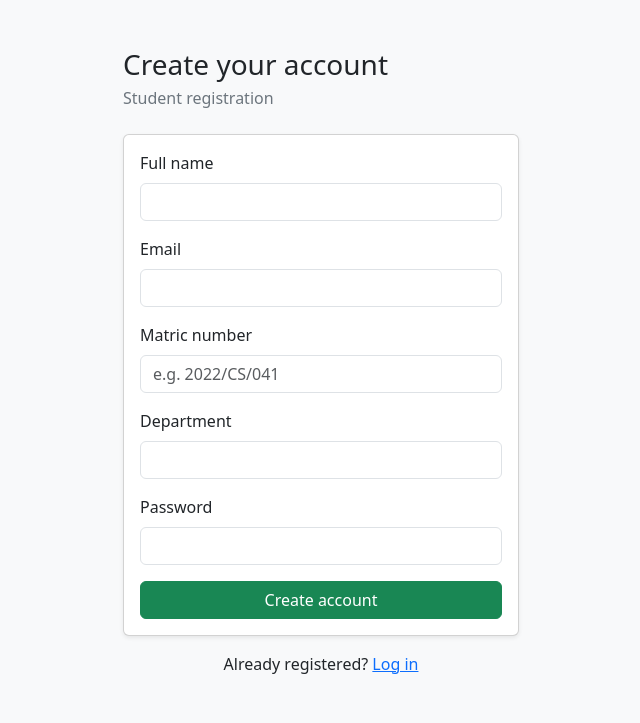
After one commit to ChibuikeChad/edupulse, a Flask app: page /signup in a window 1280 px wide. The commit adds this page. Shown: the top 723 px of the page, without its empty margins (319-959 px from the left). Run offline with Flask 3, Linux system fonts and the light colour scheme.

Commit message:
Add student signup

```diff
--- a/app.py
+++ b/app.py
@@ -1,5 +1,6 @@
 from flask import Flask, render_template, request, redirect, url_for, session, flash
-from werkzeug.security import check_password_hash
+import sqlite3
+from werkzeug.security import check_password_hash, generate_password_hash
 from db import get_db
 
 app = Flask(__name__)
@@ -33,6 +34,36 @@ def login():
         flash("Invalid email or password.")
     return render_template("login.html")
 
+@app.route("/signup", methods=["GET", "POST"])
+def signup():
+    if request.method == "POST":
+        name = request.form["name"].strip()
+        email = request.form["email"].strip().lower()
+        password = request.form["password"]
+        matric_no = request.form["matric_no"].strip()
+        department = request.form["department"].strip()
+
+        if len(password) < 6:
+            flash("Password must be at least 6 characters.")
+            return render_template("signup.html")
+
+        conn = get_db()
+        try:
+            conn.execute(
+                "INSERT INTO users (name, email, password_hash, role, matric_no, department) "
+                "VALUES (?,?,?,?,?,?)",
+                (name, email, generate_password_hash(password), "student", matric_no, department),
+            )
+            conn.commit()
+        except sqlite3.IntegrityError:
+            flash("That email is already registered.")
+            return render_template("signup.html")
+        finally:
+            conn.close()
+
+        flash("Account created. Please log in.")
+        return redirect(url_for("login"))
+    return render_template("signup.html")
 
 @app.route("/logout")
 def logout():
--- a/templates/login.html
+++ b/templates/login.html
@@ -28,6 +28,9 @@
       </div>
       <button class="btn btn-success w-100">Log in</button>
     </form>
+
+        <p class="text-center mt-3 mb-0">New student? <a href="/signup">Create an account</a></p>
+
   </div>
 </body>
 </html>
--- /dev/null
+++ b/templates/signup.html
@@ -0,0 +1,36 @@
+<!DOCTYPE html>
+<html lang="en">
+<head>
+  <meta charset="UTF-8">
+  <meta name="viewport" content="width=device-width, initial-scale=1">
+  <title>Sign up - EduPulse</title>
+  <link href="https://cdn.jsdelivr.net/npm/bootstrap@5.3.3/dist/css/bootstrap.min.css" rel="stylesheet">
+</head>
+<body class="bg-light">
+  <div class="container py-5" style="max-width: 420px;">
+    <h1 class="h3 mb-1">Create your account</h1>
+    <p class="text-secondary mb-4">Student registration</p>
+
+    {% with messages = get_flashed_messages() %}
+      {% for m in messages %}
+        <div class="alert alert-danger">{{ m }}</div>
+      {% endfor %}
+    {% endwith %}
+
+    <form method="post" class="card card-body shadow-sm">
+      <div class="mb-3"><label class="form-label">Full name</label>
+        <input name="name" class="form-control" required></div>
+      <div class="mb-3"><label class="form-label">Email</label>
+        <input type="email" name="email" class="form-control" required></div>
+      <div class="mb-3"><label class="form-label">Matric number</label>
+        <input name="matric_no" class="form-control" placeholder="e.g. 2022/CS/041" required></div>
+      <div class="mb-3"><label class="form-label">Department</label>
+        <input name="department" class="form-control" required></div>
+      <div class="mb-3"><label class="form-label">Password</label>
+        <input type="password" name="password" class="form-control" required></div>
+      <button class="btn btn-success w-100">Create account</button>
+    </form>
+    <p class="text-center mt-3 mb-0">Already registered? <a href="/login">Log in</a></p>
+  </div>
+</body>
+</html>
```
